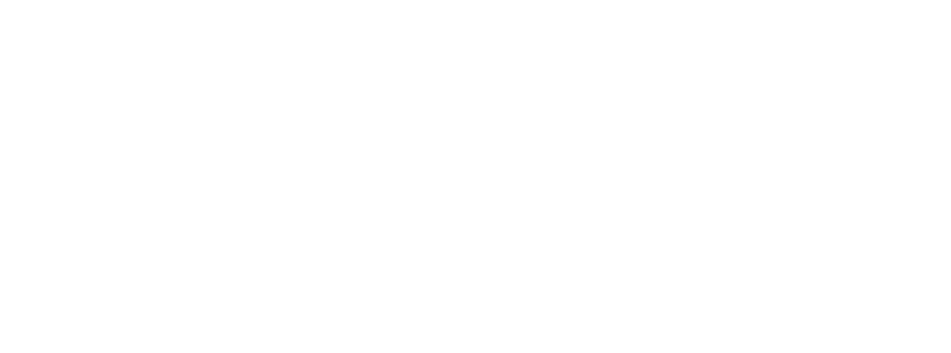
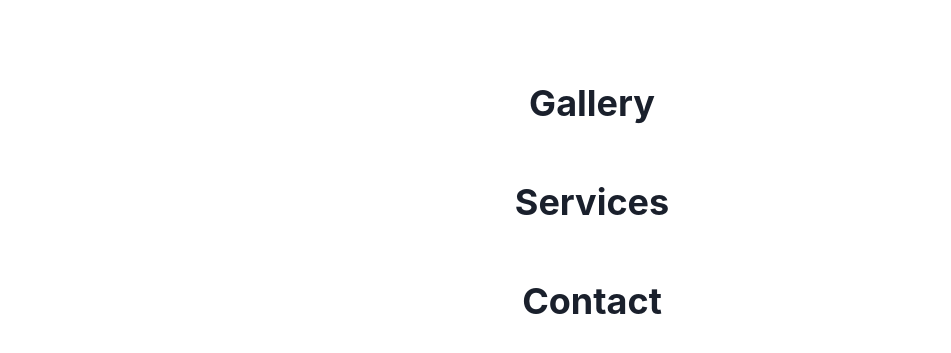
Before and after one commit to tomofficer/whitedog2023, a React (Create React App) app: page / in a window 1280 px wide. Shown: the part 805-1158 px from the top of the page, without its empty margins (48-999 px from the left). Before the commit the page ends 871 px from the top, so only its background shows below. Built offline with nearby package versions, Linux system fonts and the light colour scheme.

Commit message:
added component structure, fixed babel dependency error

```diff
--- a/package.json
+++ b/package.json
@@ -3,6 +3,7 @@
   "version": "0.1.0",
   "private": true,
   "dependencies": {
+    "@babel/plugin-proposal-private-property-in-object": "^7.21.11",
     "@chakra-ui/react": "^2.8.0",
     "@emotion/react": "^11.11.1",
     "@emotion/styled": "^11.11.0",
--- a/src/App.js
+++ b/src/App.js
@@ -3,6 +3,9 @@ import { ChakraProvider, Box, theme } from '@chakra-ui/react';
 import Header from './components/Header';
 import Hero from './components/Hero';
 import About from './components/About';
+import Gallery from './components/Gallery';
+import Services from './components/Services';
+import Contact from './components/Contact';
 
 function App() {
   return (
@@ -11,6 +14,9 @@ function App() {
         <Header />
         <Hero />
         <About />
+        <Gallery />
+        <Services />
+        <Contact />
       </Box>
     </ChakraProvider>
   );
--- /dev/null
+++ b/src/components/Contact.js
@@ -0,0 +1,14 @@
+import React from 'react';
+import { Box, Heading } from '@chakra-ui/react';
+
+const Contact = () => {
+  return (
+    <>
+      <Box py={{ base: 4, sm: 0, md: 4 }} my={{ base: 2, sm: 6, md: 6 }}>
+        <Heading>Contact</Heading>
+      </Box>
+    </>
+  );
+};
+
+export default Contact;
--- /dev/null
+++ b/src/components/Gallery.js
@@ -0,0 +1,14 @@
+import React from 'react';
+import { Box, Heading } from '@chakra-ui/react';
+
+const Gallery = () => {
+  return (
+    <>
+      <Box py={{ base: 4, sm: 0, md: 4 }} my={{ base: 2, sm: 6, md: 6 }}>
+        <Heading>Gallery</Heading>
+      </Box>
+    </>
+  );
+};
+
+export default Gallery;
--- /dev/null
+++ b/src/components/Services.js
@@ -0,0 +1,14 @@
+import React from 'react';
+import { Box, Heading } from '@chakra-ui/react';
+
+const Services = () => {
+  return (
+    <>
+      <Box py={{ base: 4, sm: 0, md: 4 }} my={{ base: 2, sm: 6, md: 6 }}>
+        <Heading>Services</Heading>
+      </Box>
+    </>
+  );
+};
+
+export default Services;
```
Also changed, not shown: 1 other file (tests, documents, lock files or other folders).
